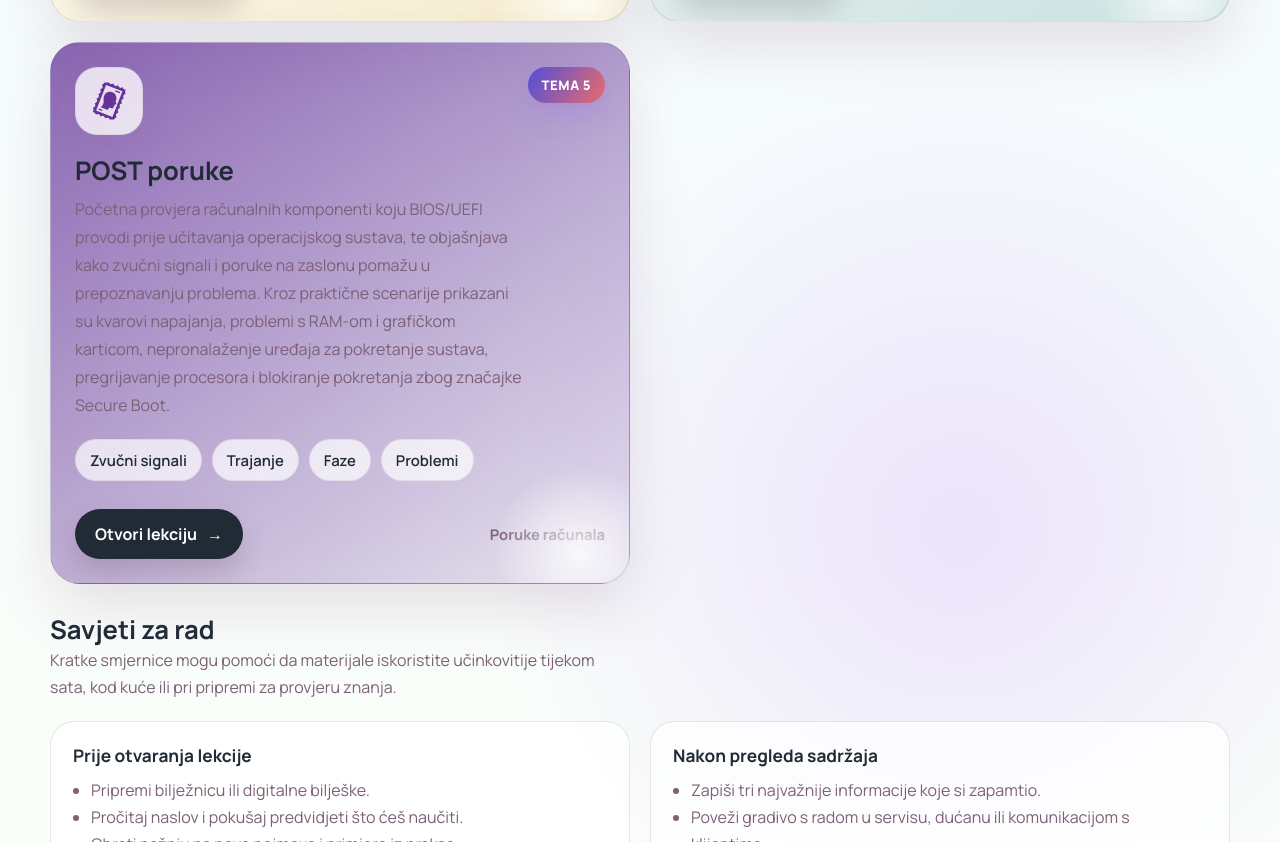
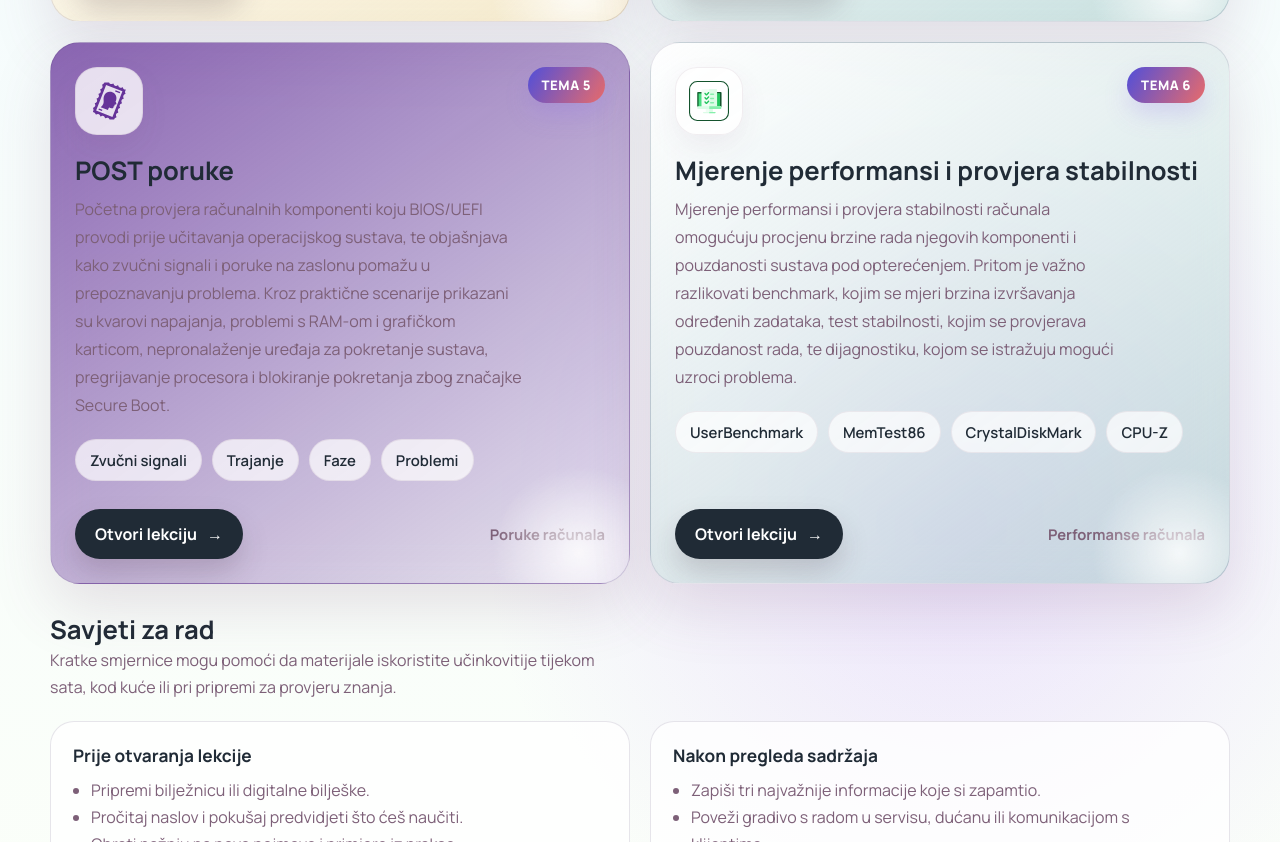
Before and after one commit to clockworks-dev/grada-racunala, a plain HTML site: page index.html in a window 1280 px wide. Shown: the part 1938-2780 px from the top of the page. Drawn offline with nearby package versions, Linux system fonts and the light colour scheme.

Commit message:
dorada materijala

```diff
--- a/index.html
+++ b/index.html
@@ -954,72 +954,101 @@
           </div>
         </a>
 
-        <!-- <a class="card card--green" href="./excel.html" target="_blank" rel="noopener noreferrer"
+        <a class="card card--green" href="./testiranje.html" target="_blank" rel="noopener noreferrer"
           aria-label="Otvori materijal Programi za oblikovanje i obradu teksta – MS Excel">
           <div class="card-top">
             <div class="icon-wrap" aria-hidden="true">
-              <svg viewBox="0 0 32 32" xmlns="http://www.w3.org/2000/svg" xmlns:xlink="http://www.w3.org/1999/xlink"
-                fill="#000000" width="34">
-                <g id="SVGRepo_bgCarrier" stroke-width="0"></g>
-                <g id="SVGRepo_tracerCarrier" stroke-linecap="round" stroke-linejoin="round"></g>
-                <g id="SVGRepo_iconCarrier">
-                  <defs>
-                    <linearGradient id="a" x1="4.494" y1="-2092.086" x2="13.832" y2="-2075.914"
-                      gradientTransform="translate(0 2100)" gradientUnits="userSpaceOnUse">
-                      <stop offset="0" stop-color="#18884f"></stop>
-                      <stop offset="0.5" stop-color="#117e43"></stop>
-                      <stop offset="1" stop-color="#0b6631"></stop>
-                    </linearGradient>
-                  </defs>
-                  <title>file_type_excel</title>
-                  <path
-                    d="M19.581,15.35,8.512,13.4V27.809A1.192,1.192,0,0,0,9.705,29h19.1A1.192,1.192,0,0,0,30,27.809h0V22.5Z"
-                    style="fill:#185c37"></path>
-                  <path d="M19.581,3H9.705A1.192,1.192,0,0,0,8.512,4.191h0V9.5L19.581,16l5.861,1.95L30,16V9.5Z"
-                    style="fill:#21a366"></path>
-                  <path d="M8.512,9.5H19.581V16H8.512Z" style="fill:#107c41"></path>
-                  <path d="M16.434,8.2H8.512V24.45h7.922a1.2,1.2,0,0,0,1.194-1.191V9.391A1.2,1.2,0,0,0,16.434,8.2Z"
-                    style="opacity:0.10000000149011612;isolation:isolate"></path>
-                  <path d="M15.783,8.85H8.512V25.1h7.271a1.2,1.2,0,0,0,1.194-1.191V10.041A1.2,1.2,0,0,0,15.783,8.85Z"
-                    style="opacity:0.20000000298023224;isolation:isolate"></path>
-                  <path d="M15.783,8.85H8.512V23.8h7.271a1.2,1.2,0,0,0,1.194-1.191V10.041A1.2,1.2,0,0,0,15.783,8.85Z"
-                    style="opacity:0.20000000298023224;isolation:isolate"></path>
-                  <path d="M15.132,8.85H8.512V23.8h6.62a1.2,1.2,0,0,0,1.194-1.191V10.041A1.2,1.2,0,0,0,15.132,8.85Z"
-                    style="opacity:0.20000000298023224;isolation:isolate"></path>
-                  <path
-                    d="M3.194,8.85H15.132a1.193,1.193,0,0,1,1.194,1.191V21.959a1.193,1.193,0,0,1-1.194,1.191H3.194A1.192,1.192,0,0,1,2,21.959V10.041A1.192,1.192,0,0,1,3.194,8.85Z"
-                    style="fill:#117e43"></path>
-                  <path
-                    d="M5.7,19.873l2.511-3.884-2.3-3.862H7.758L9.013,14.6c.116.234.2.408.238.524h.017c.082-.188.169-.369.26-.546l1.342-2.447h1.7l-2.359,3.84,2.419,3.905H10.821l-1.45-2.711A2.355,2.355,0,0,1,9.2,16.8H9.176a1.688,1.688,0,0,1-.168.351L7.515,19.873Z"
-                    style="fill:#fff"></path>
-                  <path d="M28.806,3H19.581V9.5H30V4.191A1.192,1.192,0,0,0,28.806,3Z" style="fill:#33c481"></path>
-                  <path d="M19.581,16H30v6.5H19.581Z" style="fill:#107c41"></path>
+              <svg viewBox="0 0 73 73" width="40" version="1.1" xmlns="http://www.w3.org/2000/svg" fill="#14532D">
+                <title>testing/usability-testing</title>
+                <desc>Usability testing icon with a green color palette.</desc>
+
+                <g stroke="none" stroke-width="1" fill="none" fill-rule="evenodd">
+                  <g transform="translate(2, 2)" fill="#FFFFFF" fill-rule="nonzero" stroke="#14532D" stroke-width="2">
+                    <rect x="-1" y="-1" width="71" height="71" rx="14" />
+                  </g>
+
+                  <g transform="translate(15, 15)" fill-rule="nonzero">
+                    <path
+                      d="M44,6.53125 L44,31.0234375 L41.421875,33.6015625 L2.578125,33.6015625 L0,31.0234375 L0,6.53125 C0,5.80928906 0.567101562,5.2421875 1.2890625,5.2421875 L42.7109375,5.2421875 C43.4328984,5.2421875 44,5.80928906 44,6.53125 Z"
+                      fill="#166534" />
+                    <path
+                      d="M44,6.53125 L44,31.0234375 L41.421875,33.6015625 L22,33.6015625 L22,5.2421875 L42.7109375,5.2421875 C43.4328984,5.2421875 44,5.80928906 44,6.53125 Z"
+                      fill="#14532D" />
+
+                    <rect fill="#4ADE80" x="2.578125" y="7.8203125" width="38.84375" height="25.78125" />
+                    <rect fill="#22C55E" x="22" y="7.8203125" width="19.421875" height="25.78125" />
+
+                    <path
+                      d="M36.1796875,1.2890625 L36.1796875,32.3125 C36.1796875,33.0342891 35.6125859,33.6015625 34.890625,33.6015625 L9.109375,33.6015625 C8.38741406,33.6015625 7.8203125,33.0342891 7.8203125,32.3125 L7.8203125,1.2890625 C7.8203125,0.567101562 8.38741406,0 9.109375,0 L34.890625,0 C35.6125859,0 36.1796875,0.567101562 36.1796875,1.2890625 Z"
+                      fill="#F0FDF4" />
+                    <path
+                      d="M36.1796875,1.2890625 L36.1796875,32.3125 C36.1796875,33.0342891 35.6125859,33.6015625 34.890625,33.6015625 L22,33.6015625 L22,0 L34.890625,0 C35.6125859,0 36.1796875,0.567101562 36.1796875,1.2890625 Z"
+                      fill="#DCFCE7" />
+
+                    <rect fill="#F0FDF4" x="15.5546875" y="34.890625" width="12.890625" height="7.8203125" />
+                    <rect fill="#DCFCE7" x="22" y="34.890625" width="6.4453125" height="7.8203125" />
+
+                    <path
+                      d="M33.6015625,42.7109375 C33.6015625,43.4327266 33.0344609,44 32.3125,44 L11.6875,44 C10.9655391,44 10.3984375,43.4327266 10.3984375,42.7109375 C10.3984375,41.9889766 10.9655391,41.421875 11.6875,41.421875 L32.3125,41.421875 C33.0344609,41.421875 33.6015625,41.9889766 33.6015625,42.7109375 Z"
+                      fill="#DCFCE7" />
+
+                    <path
+                      d="M16.84375,11.6875 C16.5139219,11.6875 16.1840937,11.5616016 15.9323828,11.3098047 L13.3542578,8.73167969 C12.85075,8.22817187 12.85075,7.41236719 13.3542578,6.90885937 C13.8577656,6.40535156 14.6735703,6.40535156 15.1770781,6.90885937 L16.84375,8.57561719 L19.7995703,5.61979688 C20.3030781,5.11628906 21.1188828,5.11628906 21.6223906,5.61979688 C22.1258984,6.12330469 22.1258984,6.93910937 21.6223906,7.44261719 L17.7552031,11.3098047 C17.5034062,11.5616016 17.1735781,11.6875 16.84375,11.6875 Z"
+                      fill="#22C55E" />
+                    <path
+                      d="M16.84375,19.421875 C16.5139219,19.421875 16.1840937,19.2959766 15.9323828,19.0441797 L13.3542578,16.4660547 C12.85075,15.9625469 12.85075,15.1467422 13.3542578,14.6432344 C13.8577656,14.1397266 14.6735703,14.1397266 15.1770781,14.6432344 L16.84375,16.3099922 L19.7995703,13.3541719 C20.3030781,12.8506641 21.1188828,12.8506641 21.6223906,13.3541719 C22.1258984,13.8576797 22.1258984,14.6734844 21.6223906,15.1769922 L17.7552031,19.0441797 C17.5034062,19.2959766 17.1735781,19.421875 16.84375,19.421875 Z"
+                      fill="#22C55E" />
+                    <path
+                      d="M16.84375,27.15625 C16.5139219,27.15625 16.1840937,27.0303516 15.9323828,26.7785547 L13.3542578,24.2004297 C12.85075,23.6969219 12.85075,22.8811172 13.3542578,22.3776094 C13.8577656,21.8741016 14.6735703,21.8741016 15.1770781,22.3776094 L16.84375,24.0443672 L19.7995703,21.0885469 C20.3030781,20.5850391 21.1188828,20.5850391 21.6223906,21.0885469 C22.1258984,21.5920547 22.1258984,22.4078594 21.6223906,22.9113672 L17.7552031,26.7785547 C17.5034062,27.0303516 17.1735781,27.15625 16.84375,27.15625 Z"
+                      fill="#22C55E" />
+
+                    <path
+                      d="M29.734375,10.3984375 L24.578125,10.3984375 C23.8656172,10.3984375 23.2890625,9.82188281 23.2890625,9.109375 C23.2890625,8.39686719 23.8656172,7.8203125 24.578125,7.8203125 L29.734375,7.8203125 C30.4468828,7.8203125 31.0234375,8.39686719 31.0234375,9.109375 C31.0234375,9.82188281 30.4468828,10.3984375 29.734375,10.3984375 Z"
+                      fill="#86EFAC" />
+                    <path
+                      d="M29.734375,18.1328125 L24.578125,18.1328125 C23.8656172,18.1328125 23.2890625,17.5562578 23.2890625,16.84375 C23.2890625,16.1312422 23.8656172,15.5546875 24.578125,15.5546875 L29.734375,15.5546875 C30.4468828,15.5546875 31.0234375,16.1312422 31.0234375,16.84375 C31.0234375,17.5562578 30.4468828,18.1328125 29.734375,18.1328125 Z"
+                      fill="#86EFAC" />
+                    <path
+                      d="M29.734375,25.8671875 L24.578125,25.8671875 C23.8656172,25.8671875 23.2890625,25.2906328 23.2890625,24.578125 C23.2890625,23.8656172 23.8656172,23.2890625 24.578125,23.2890625 L29.734375,23.2890625 C30.4468828,23.2890625 31.0234375,23.8656172 31.0234375,24.578125 C31.0234375,25.2906328 30.4468828,25.8671875 29.734375,25.8671875 Z"
+                      fill="#86EFAC" />
+
+                    <path
+                      d="M33.6015625,42.7109375 C33.6015625,43.4327266 33.0344609,44 32.3125,44 L22,44 L22,41.421875 L32.3125,41.421875 C33.0344609,41.421875 33.6015625,41.9889766 33.6015625,42.7109375 Z"
+                      fill="#86EFAC" />
+
+                    <path
+                      d="M44,31.0234375 L44,34.890625 C44,35.6124141 43.4328984,36.1796875 42.7109375,36.1796875 L1.2890625,36.1796875 C0.567101562,36.1796875 0,35.6124141 0,34.890625 L0,31.0234375 L44,31.0234375 Z"
+                      fill="#DCFCE7" />
+                    <path
+                      d="M44,31.0234375 L44,34.890625 C44,35.6124141 43.4328984,36.1796875 42.7109375,36.1796875 L22,36.1796875 L22,31.0234375 L44,31.0234375 Z"
+                      fill="#86EFAC" />
+                  </g>
                 </g>
               </svg>
             </div>
             <span class="tag">Tema 6</span>
           </div>
 
-          <h3>Programi za izradu tabličnih proračuna – MS Excel </h3>
+          <h3>Mjerenje performansi i provjera stabilnosti</h3>
           <p>
-            Materijal uvodi učenike u radno okruženje programa Microsoft Excel te objašnjava kako izraditi, urediti i
-            oblikovati proračunske tablice. Kroz primjere uče se pokretanje programa, rad sa sučeljem, unos i uređivanje
-            podataka, spremanje radnih knjiga te osnovno oblikovanje ćelija, redaka, stupaca, tablica, formula i
-            grafikona.
+            Mjerenje performansi i provjera stabilnosti računala omogućuju procjenu brzine rada njegovih komponenti i
+            pouzdanosti sustava pod opterećenjem. Pritom je važno razlikovati benchmark, kojim se mjeri brzina
+            izvršavanja određenih zadataka, test stabilnosti, kojim se provjerava pouzdanost rada, te dijagnostiku,
+            kojom se istražuju mogući uzroci problema.
           </p>
 
           <div class="highlights" aria-label="Ključne teme">
-            <span class="chip">Sučelje i kartice</span>
-            <span class="chip">Ćelije i formati</span>
-            <span class="chip">Funkcije</span>
-            <span class="chip">Grafikoni</span>
+            <span class="chip">UserBenchmark</span>
+            <span class="chip">MemTest86</span>
+            <span class="chip">CrystalDiskMark</span>
+            <span class="chip">CPU-Z</span>
           </div>
 
           <div class="cta-row">
             <span class="cta">Otvori lekciju <span aria-hidden="true">→</span></span>
-            <span class="meta">Osnove rada u MS Excelu</span>
+            <span class="meta">Performanse računala</span>
           </div>
-        </a> -->
+        </a>
 
       </div>
     </section>
```
Also changed, not shown: testiranje.html (+8 -7 lines).
